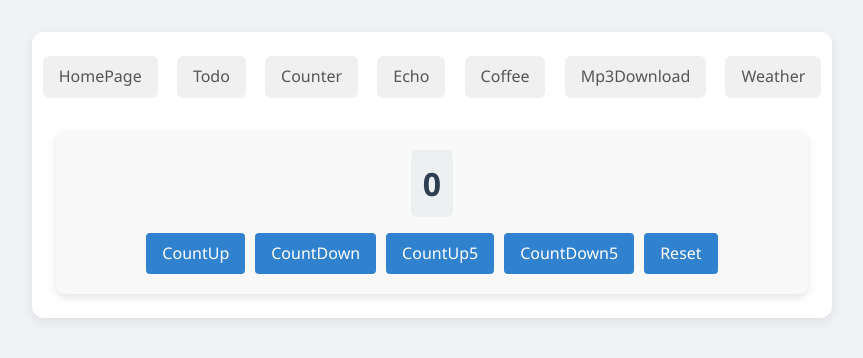
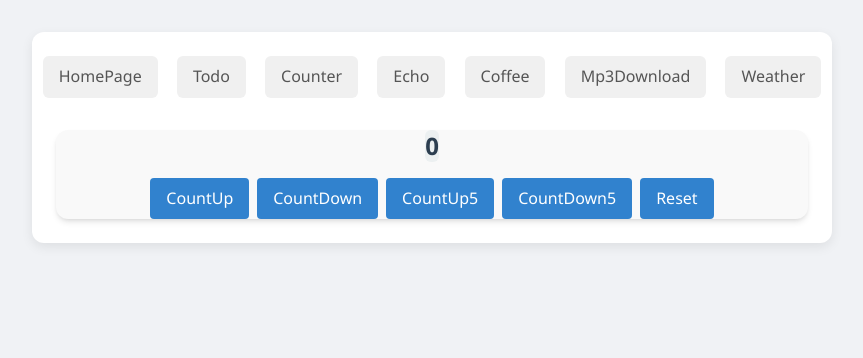
Before and after one commit to GitHubYucky/ReactTDDDTemplate, a React (Vite) app: page /counter in a window 1280 px wide. Shown: the top 358 px of the page, without its empty margins (208-1071 px from the left). Built offline with nearby package versions, Linux system fonts and the light colour scheme.

Commit message:
apply tailwindcss to counter

```diff
--- a/src/features/counter/components/CountControls.module.css
+++ /dev/null
@@ -1,7 +0,0 @@
-/* CountControls.module.css */
-.buttonGroup {
-    display: flex;
-    flex-wrap: wrap;
-    gap: 10px;
-    justify-content: center;
-  }
--- a/src/features/counter/components/CountControls.tsx
+++ b/src/features/counter/components/CountControls.tsx
@@ -18,7 +18,7 @@ export const CountControls = ({
   onReset,
 }: Props) => {
   return (
-    <div className={styles.buttonGroup}>
+    <div className="flex flex-wrap gap-2 justify-center">
       <Button onClick={onCountUp}>CountUp</Button>
       <Button onClick={onCountDown}>CountDown</Button>
       <Button onClick={onCountUpFive}>CountUp5</Button>
--- a/src/features/counter/components/CountDisplay.module.css
+++ /dev/null
@@ -1,11 +0,0 @@
-/* CountDisplay.module.css */
-.count {
-    font-size: 2rem;
-    font-weight: bold;
-    color: #2c3e50;
-    background-color: #ecf0f1;
-    padding: 8px 12px;
-    border-radius: 6px;
-    text-align: center;
-    width: fit-content;
-  }
--- a/src/features/counter/components/CountDisplay.tsx
+++ b/src/features/counter/components/CountDisplay.tsx
@@ -1,9 +1,11 @@
-import styles from "./CountDisplay.module.css";
-
 type Props = {
   count: number;
 };
 
 export const CountDisplay = ({ count }: Props) => {
-  return <div className={styles.count}>{count}</div>;
+  return (
+    <div className="text-2xl font-bold text-[#2c3e50] bg-[#ecf0f1] px-3 py-2 rounded-md text-center w-fit">
+      {count}
+    </div>
+  );
 };
--- a/src/features/counter/components/CounterContainer.module.css
+++ /dev/null
@@ -1,18 +0,0 @@
-/* CounterContainer.module.css */
-.container {
-    display: flex;
-    flex-direction: column; /* 縦並び */
-    align-items: center; /* 中央寄せ */
-    gap: 16px; /* 要素間の余白 */
-    padding: 20px;
-    background-color: #f9f9f9;
-    border-radius: 10px;
-    box-shadow: 0 4px 8px rgba(0, 0, 0, 0.1);
-  }
-
-  .buttonGroup {
-    display: flex;
-    flex-wrap: wrap; /* 小さい画面でも折り返し可能 */
-    gap: 10px;
-    justify-content: center;
-  }
--- a/src/features/counter/components/CounterContainer.tsx
+++ b/src/features/counter/components/CounterContainer.tsx
@@ -1,14 +1,14 @@
+// src/features/counter/components/CounterContainer.tsx
 import { useCount } from "../hooks/useCount";
 import { CountDisplay } from "./CountDisplay";
 import { CountControls } from "./CountControls";
-import styles from "./CounterContainer.module.css";
 
 export const CounterContainer = () => {
   const { count, countUp, countDown, countUpFive, countDownFive, resetCount } =
     useCount();
 
   return (
-    <div className={styles.container}>
+    <div className="flex flex-col items-center gap-4 p-5 bg-[#f9f9f9] rounded-xl shadow-md">
       <CountDisplay count={count} />
       <CountControls
         onCountUp={countUp}
```
Also changed, not shown: 1 other file (tests, documents, lock files or other folders).
